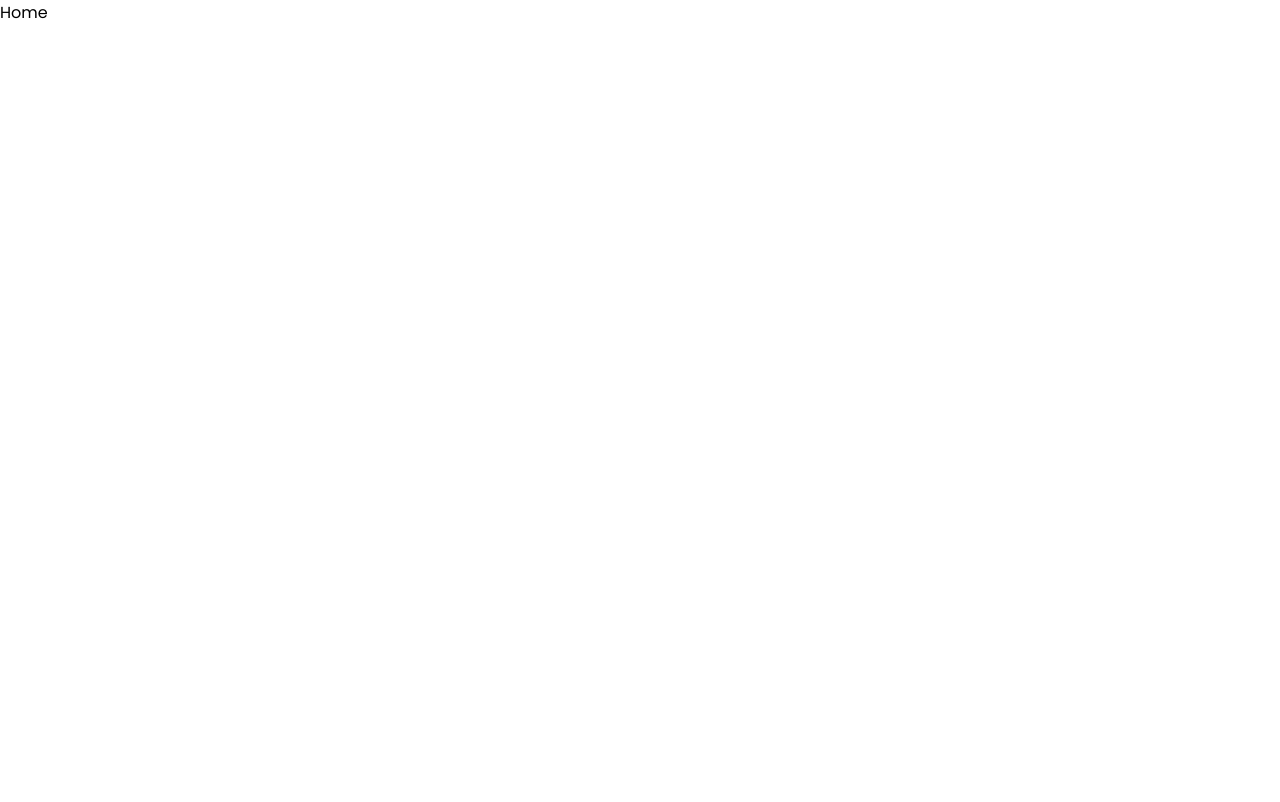
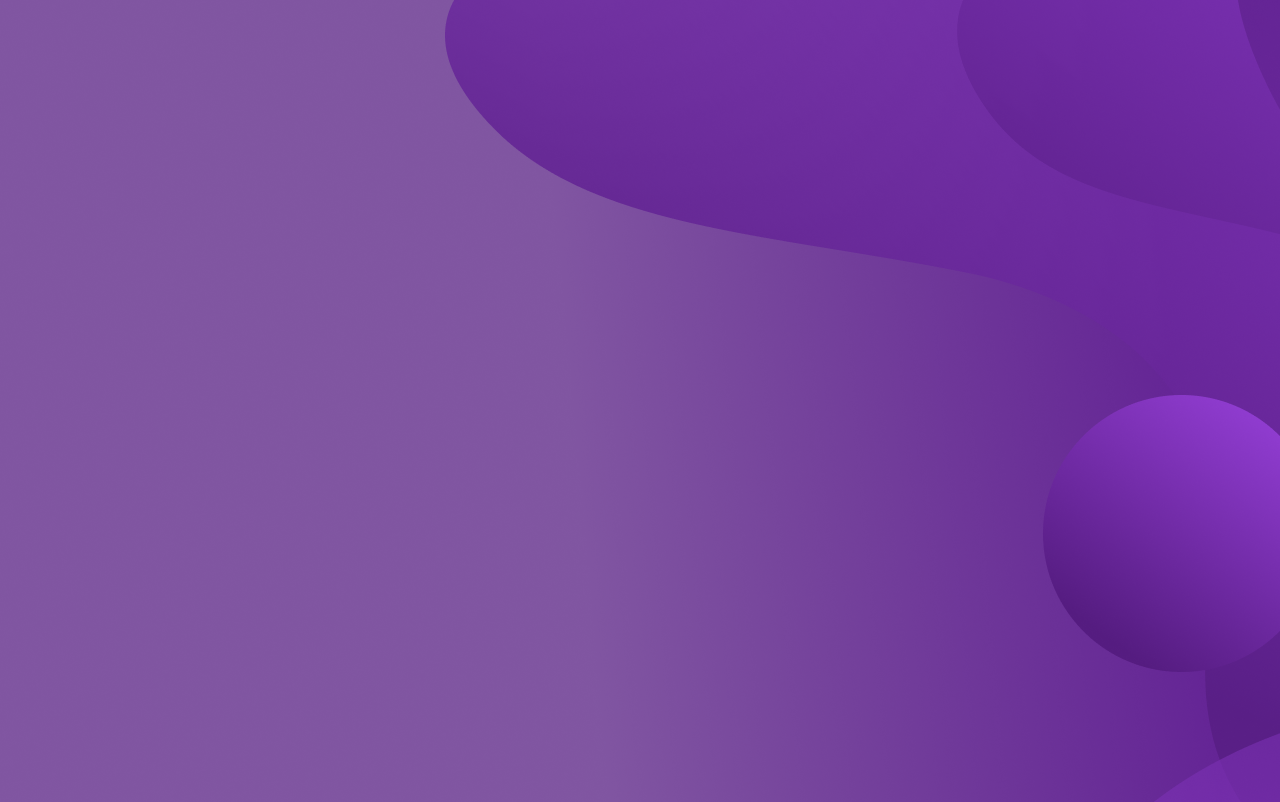
Before and after one commit to Andrewmoren/my_portfolio, a React (Create React App) app: page / in a window 1280 px wide. Shown: the top 802 px of the page. Built offline with nearby package versions, Linux system fonts and the light colour scheme.

Commit message:
start architecture app

```diff
--- a/src/components/Home.jsx
+++ b/src/components/Home.jsx
@@ -1,8 +1,12 @@
 import React from "react";
-import home from "assets/home.png";
-import play from "assets/play.png";
+import home from "../assets/home.png";
+import play from "../assets/play.png";
 const Home = () => {
-  return <div>Home</div>;
+  return (
+    <div>
+      <img src={home} alt="" />
+    </div>
+  );
 };
 
 export default Home;
```
